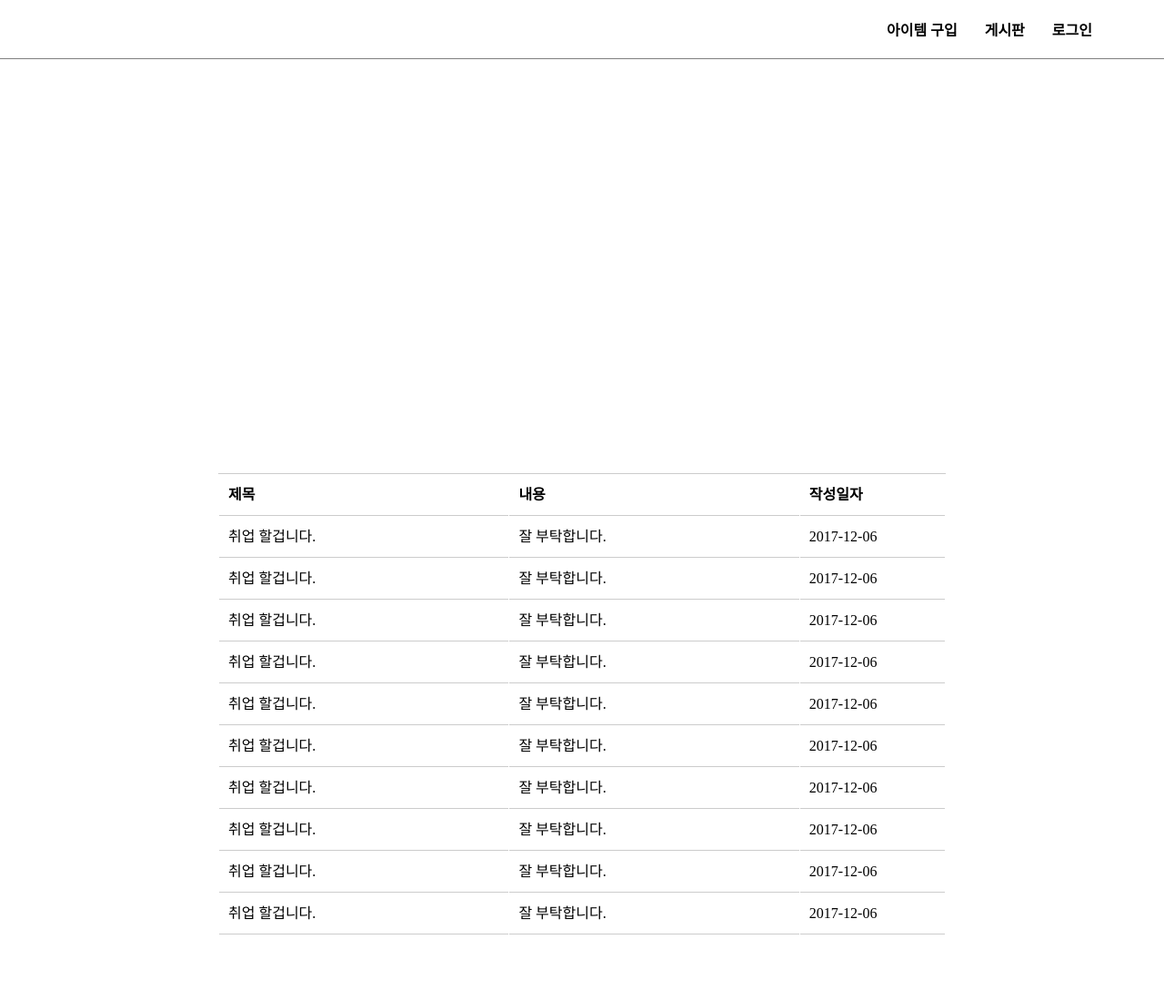
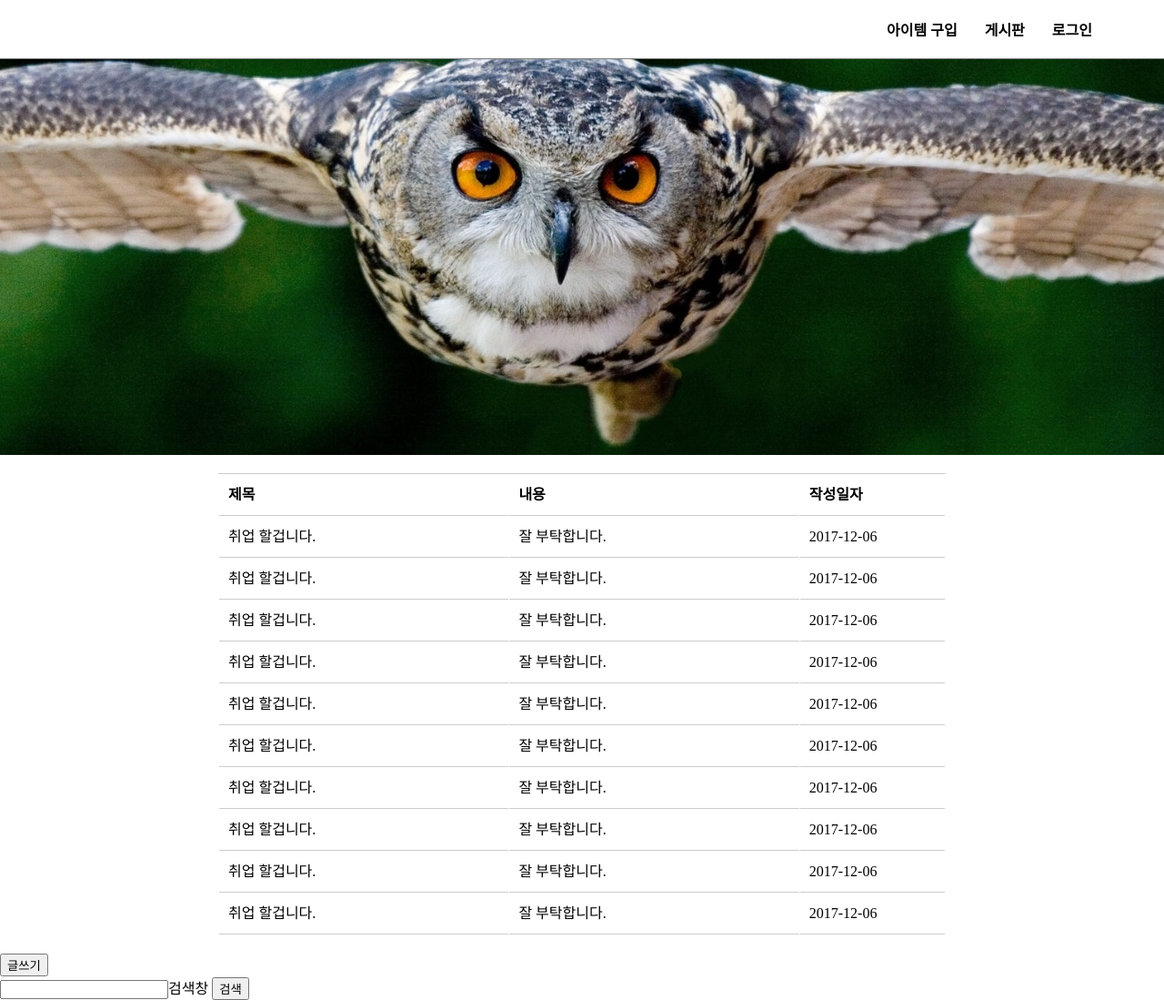
Before and after one commit to subwaycoder/backendPractice, a plain HTML site: page docs/index.html in a window 1280 px wide. Shown: the whole page at 91% size. Before the commit the page ends 1048 px from the top, so only its background shows below. Drawn offline with Linux system fonts and the light colour scheme.

Commit message:
img path mod

```diff
--- a/docs/index.html
+++ b/docs/index.html
@@ -81,7 +81,7 @@ table.type04 td {
 </head>
 <body>
 <header>
-	<img src="owl.jpg" alt="header(owl)">
+	<img src="../owl.jpg" alt="header(owl)">
 </header>
 <nav>
 	<ul>
@@ -150,8 +150,12 @@ table.type04 td {
 		<td>잘 부탁합니다.</td>
 		<td>2017-12-06</td>
 	</tr>
-
 </table>
+<button>글쓰기</button>
+<form>
+	<input>검색창</input>
+	<button>검색</button>
+</form>
 </section>
 </body>
 </html>
```
